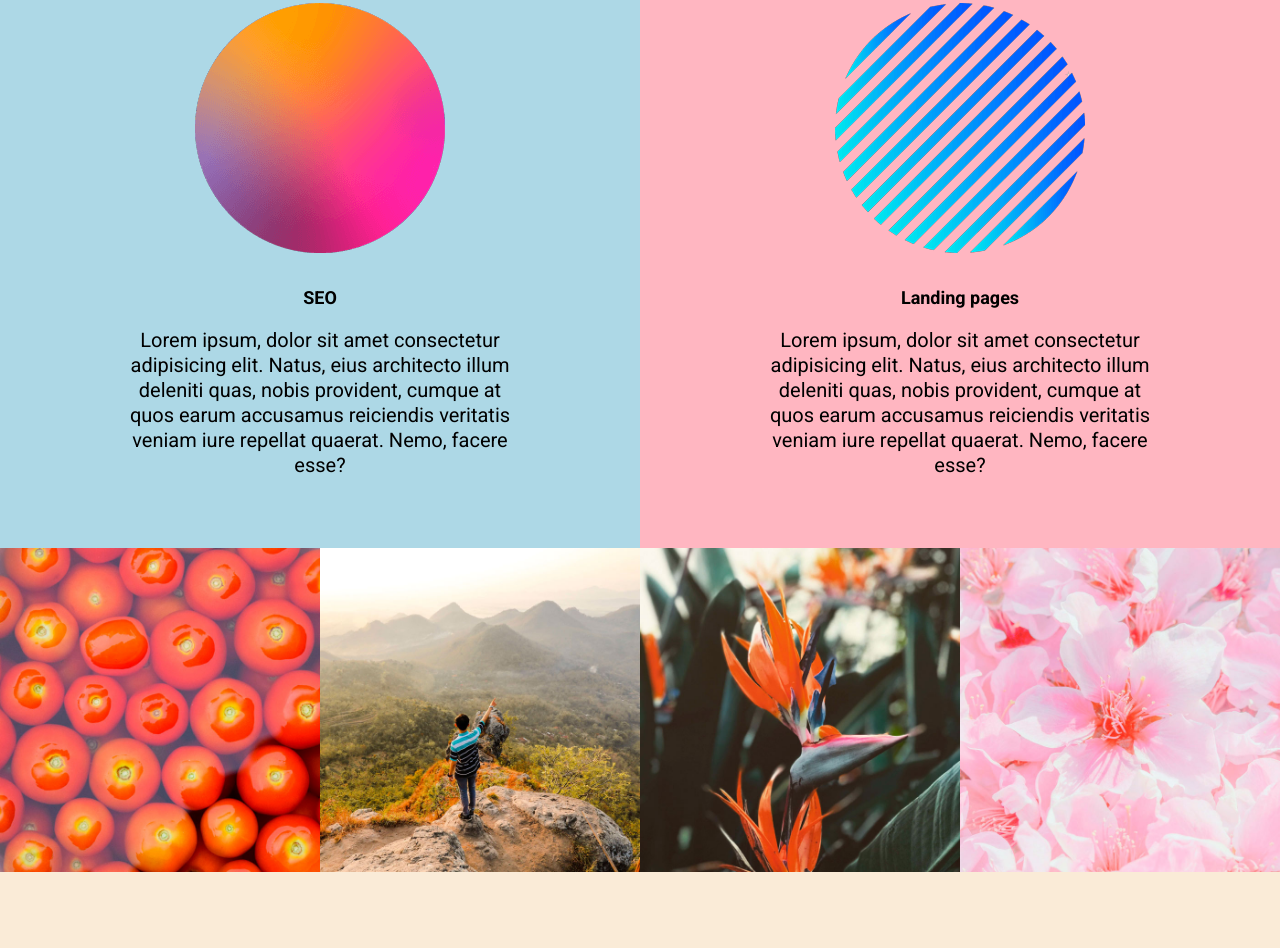
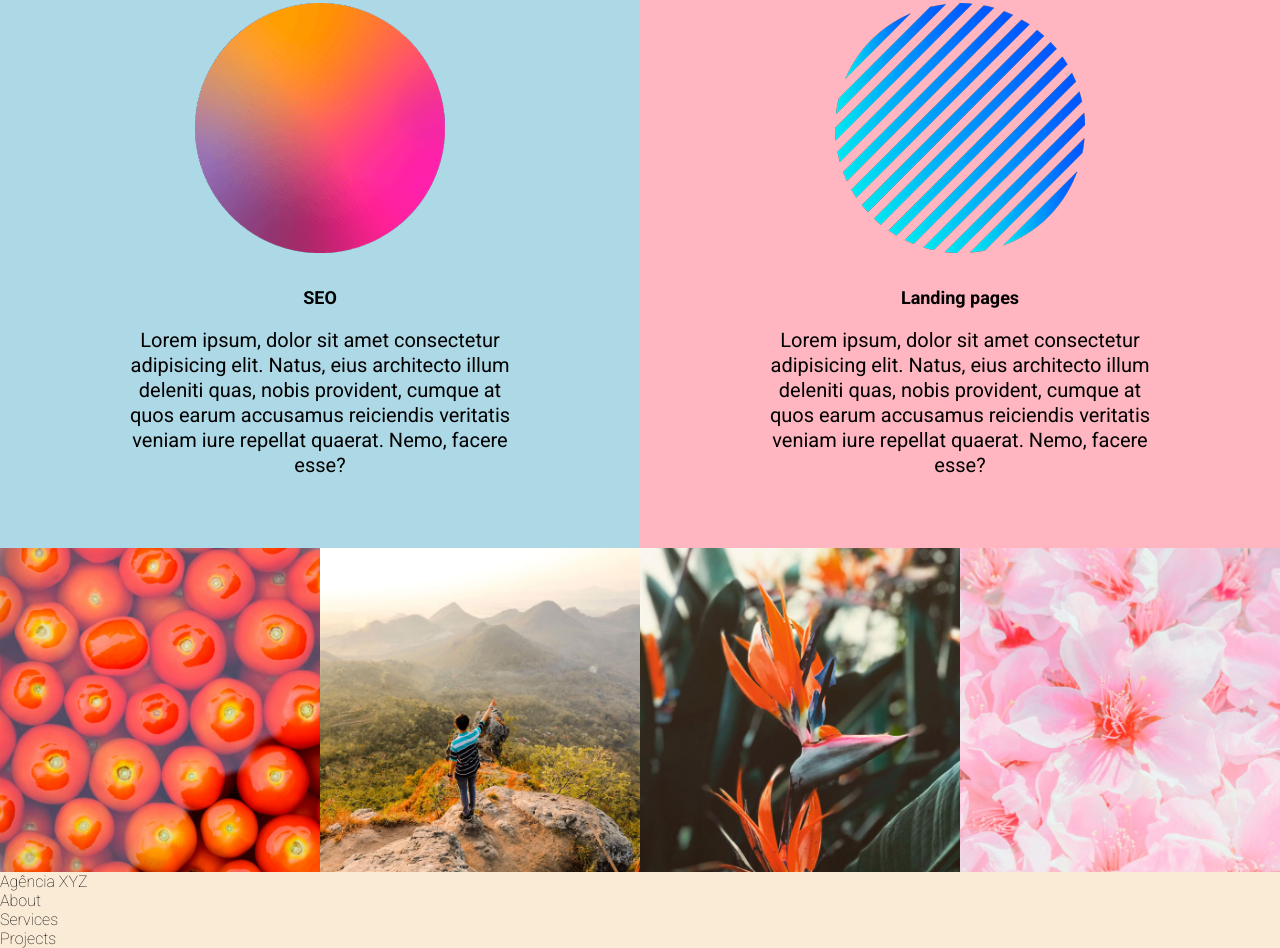
Before and after one commit to RafaelContact/landing-page, a plain HTML site: page index.html in a window 1280 px wide. Shown: the part 1846-2794 px from the top of the page. Before the commit the page ends 2722 px from the top, so only its background shows below. Drawn offline with Linux system fonts and the light colour scheme.

Commit message:
links internos

```diff
--- a/index.html
+++ b/index.html
@@ -57,7 +57,7 @@
     </section>
 
     <!-- ===== ABOUT ====== -->
-    <section class="about">
+    <section class="about" id="about">
       <div class="item">
         <h3>Title</h3>
         <p>
@@ -86,7 +86,7 @@
     </section>
 
     <!-- ===== SERVICES ====== -->
-    <section class="services">
+    <section class="services" id="services">
         <div class="service">
           <img src="./src/images/bolinha1.png" alt="bolinha 1">
 
@@ -107,7 +107,7 @@
 
     <!-- ======== PROJECTS ======= -->
 
-    <section class="projects">
+    <section class="projects" id="projects">
       <div class="project">
         <a href="#">
           <img src="./src/images/tomatoes.jpg" alt="Tomates">
@@ -131,9 +131,27 @@
 
     </section>
 
+  <!-- ======= FOOTER ======= -->
+    <footer class="footer" id="contact">
+        <h4>Agência XYZ</h4>
 
-    <footer class="footer">
+        <nav>
+          <ul>
+          <li><a href="#about">About</a></li>
+          <li><a href="#services">Services</a></li>
+          <li><a href="#projects">Projects</a></li>
+        </nav>
 
+        <div class="social">
+          <a href=""><i class="fab fa-facebook-quare"></i>
+          </a>
+          <a href=""><i class="fab fa-instagram"></i>
+          </a>
+          <a href=""><i class="fab fa-twitter-square"></i>
+          </a>
+          <a href=""><i class="fab fa-pintrest"></i>
+          </a>
+        </div>
     </footer>
   </body>
 </html>
--- a/src/css/style.css
+++ b/src/css/style.css
@@ -231,5 +231,5 @@ body{
 
 .footer{
     grid-area: footer;
-    background-color: darkmagenta;
+
 }
```
